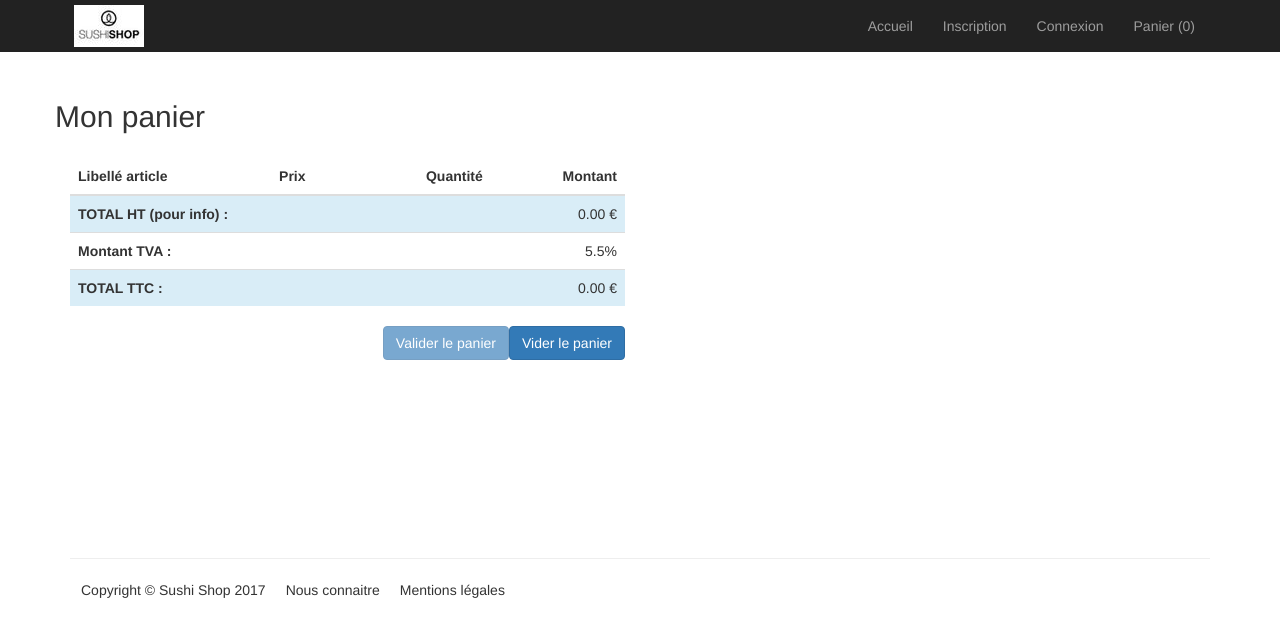
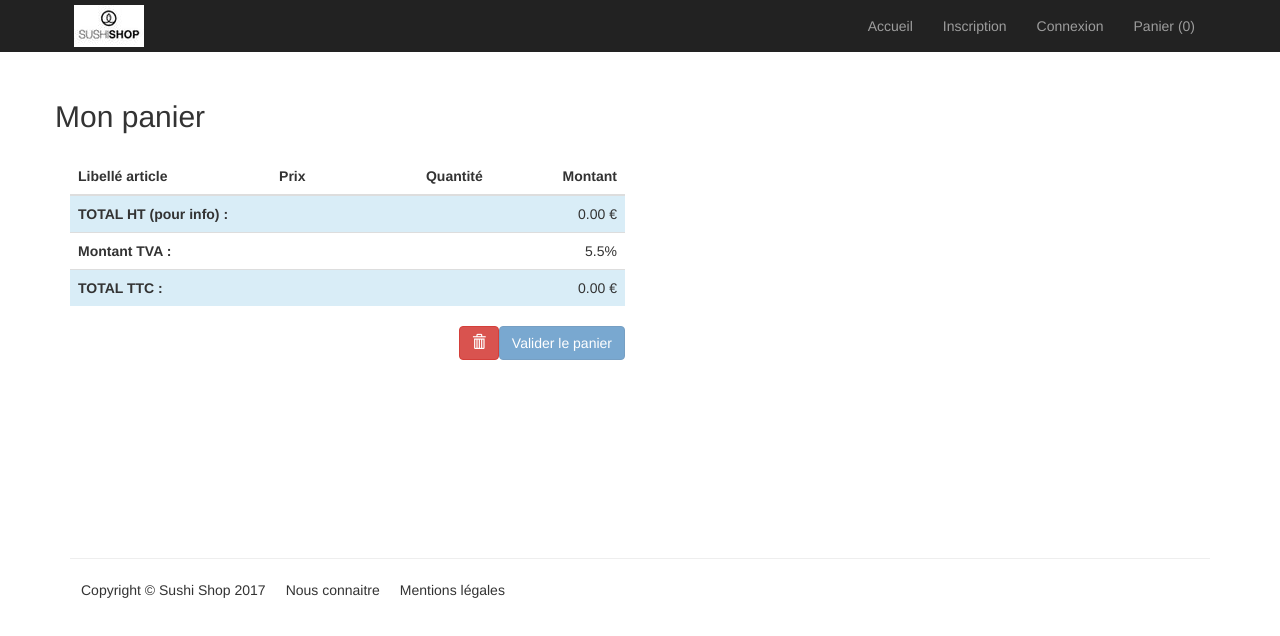
Before and after one commit to peraudfrederic/sushiShop, an Angular app: page /panier in a window 1280 px wide. Shown: the top 636 px of the page. Built offline with nearby package versions, Linux system fonts and the light colour scheme.

Commit message:
Bouton Vider le panier mis en forme

```diff
--- a/src/app/panier.component.html
+++ b/src/app/panier.component.html
@@ -74,9 +74,18 @@
 					</table>
 
 					<div class="text-right">
+						<button type="button" (click)="viderPanier()" class="btn btn-danger"><span class="glyphicon glyphicon-trash" aria-hidden="true"></span></button>
 						<button type="button" (click)="validerPanier()" class="btn btn-primary" [disabled]="isConnected == false">Valider le panier</button>
-						<button type="button" (click)="viderPanier()" class="btn btn-primary">Vider le panier</button>
 					</div>
+
+					<!--<div class="div-boutons-panier">
+						<div class="bouton-gauche">
+							<button type="button" (click)="viderPanier()" class="btn btn-primary">Vider le panier</button>
+						</div>
+						<div class="bouton-droit text-right">
+							<button type="button" (click)="validerPanier()" class="btn btn-primary" [disabled]="isConnected == false">Valider le panier</button>
+						</div>
+					</div>-->
 
 			</div>
 
```
Also changed, not shown: src/app/panier.component.css (+11 -0 lines).
